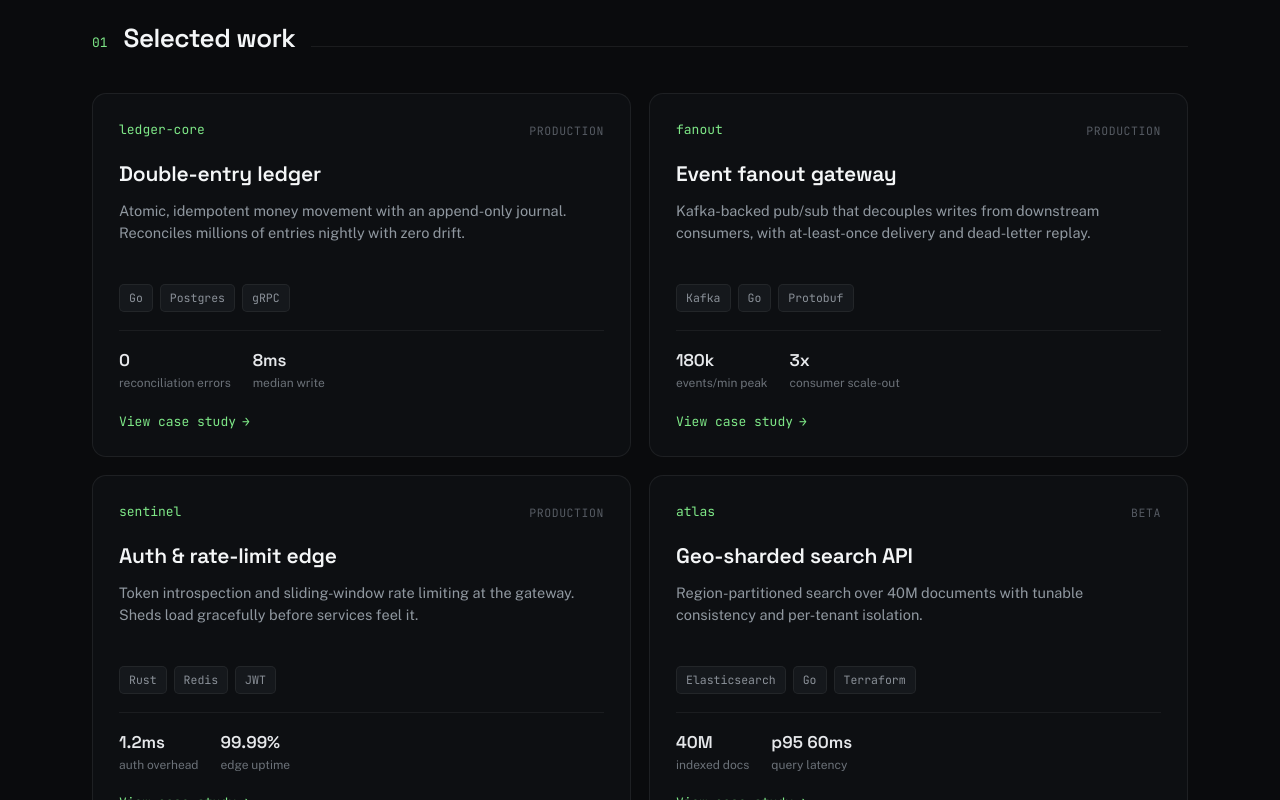
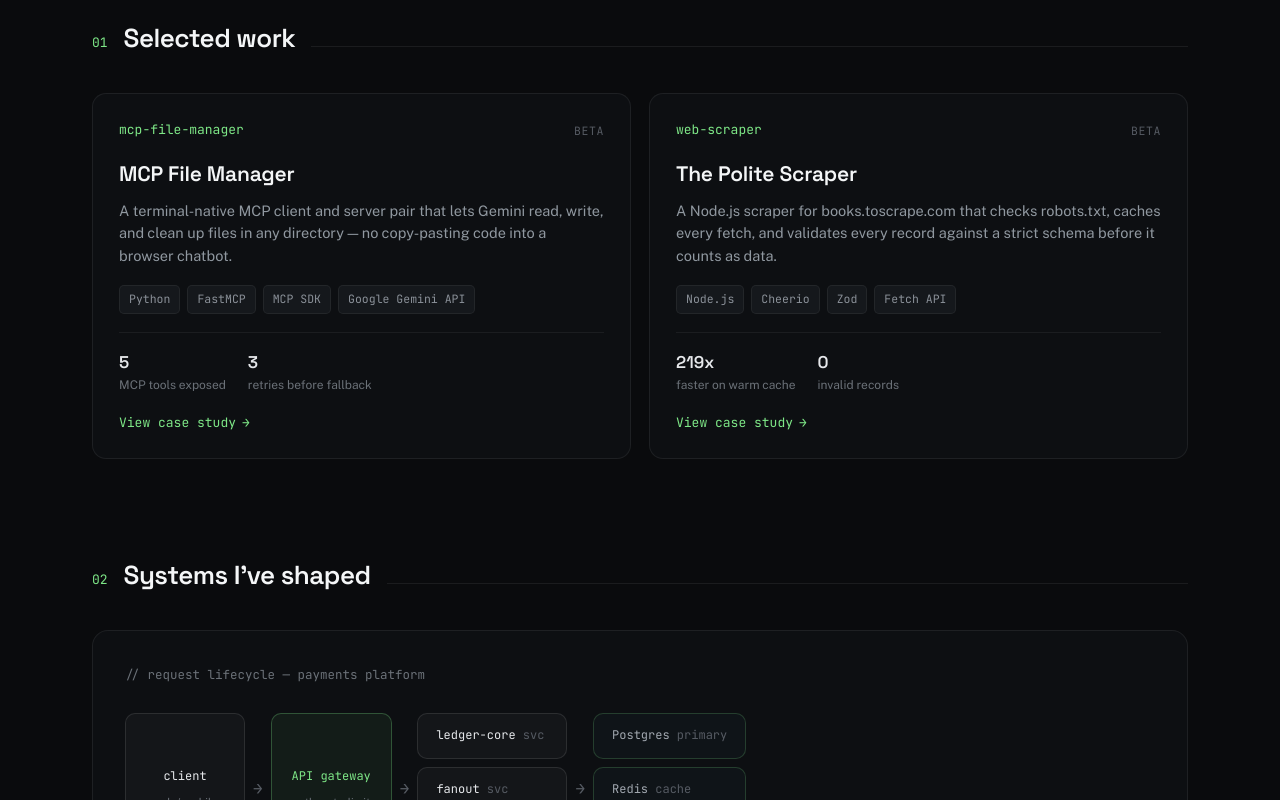
Before and after one commit to elyasbromand/portfolio, a Next.js app: page / in a window 1280 px wide. Shown: the part 1140-1940 px from the top of the page. Built offline with nearby package versions, Linux system fonts and the light colour scheme.

Commit message:
Update Navbar links

```diff
--- a/components/Nav.tsx
+++ b/components/Nav.tsx
@@ -1,13 +1,14 @@
 "use client";
 
 import { useEffect, useState } from "react";
+import Link from "next/link";
 import { fonts } from "@/lib/fonts";
 import styles from "./Nav.module.css";
 
 const links = [
-  { href: "#work", label: "work" },
-  { href: "#systems", label: "systems" },
-  { href: "#stack", label: "stack" },
+  { href: "/#work", label: "work" },
+  { href: "/#systems", label: "systems" },
+  { href: "/#stack", label: "stack" },
 ];
 
 export default function Nav() {
@@ -58,19 +59,19 @@ export default function Nav() {
           style={{ fontFamily: fonts.mono, fontSize: 13 }}
         >
           {links.map((link) => (
-            <a
+            <Link
               key={link.href}
               href={link.href}
               style={{ color: "#8b9199" }}
               onClick={() => setIsOpen(false)}
             >
               {link.label}
-            </a>
+            </Link>
           ))}
         </div>
 
-        <a
-          href="#contact"
+        <Link
+          href="/#contact"
           className={styles.hireMe}
           style={{
             display: "inline-flex",
@@ -85,7 +86,7 @@ export default function Nav() {
           }}
         >
           let&apos;s connect
-        </a>
+        </Link>
 
         <button
           type="button"
--- a/data/portfolio.ts
+++ b/data/portfolio.ts
@@ -3,7 +3,6 @@
 // touching JSX/markup.
 
 import type { CodeSegment } from "./codeSnippet";
-import { codeLines as ledgerTransferSnippet } from "./codeSnippet";
 
 /** A single case-study stat. Stored as a number + suffix so the case
  * study page can count it up, instead of an already-formatted string. */
@@ -62,192 +61,6 @@ export interface Project {
 }
 
 export const projects: Project[] = [
-  {
-    tag: "ledger-core",
-    status: "production",
-    name: "Double-entry ledger",
-    desc: "Atomic, idempotent money movement with an append-only journal. Reconciles millions of entries nightly with zero drift.",
-    stack: ["Go", "Postgres", "gRPC"],
-    m1v: "0",
-    m1l: "reconciliation errors",
-    m2v: "8ms",
-    m2l: "median write",
-
-    github: "https://github.com/elyasbromand/ledger-core",
-    tagline:
-      "A double-entry ledger service that never double-spends, even when clients retry.",
-    problem:
-      "The payments platform needed a single source of truth for money movement across a dozen services, but the existing approach — updating balance columns directly — made retries dangerous and reconciliation a nightly, error-prone chore. A network timeout on a transfer could silently duplicate it, and nobody could say with confidence why two ledgers disagreed.",
-    approach:
-      "I modeled money movement as an append-only journal instead of mutable balances: every transfer is a pair of debit/credit entries written in one transaction, keyed by a client-supplied idempotency key. Replays of the same key are detected before they touch the ledger and return the original result instead of writing again. Balances are derived by summing entries, never stored directly, which makes reconciliation a query instead of a process.",
-    results: [
-      "Zero reconciliation discrepancies since the append-only model shipped, down from a handful every week.",
-      "Median write latency of 8ms even with the extra idempotency check, thanks to a unique index doing the dedup work.",
-      "Retried transfers became a non-event instead of an incident — the same request key always returns the same outcome.",
-    ],
-    stats: [
-      { value: 0, label: "reconciliation errors" },
-      { value: 8, suffix: "ms", label: "median write latency" },
-      { value: 2.4, suffix: "M", label: "entries processed / day" },
-    ],
-    architecture: {
-      caption: "// how a transfer flows through ledger-core",
-      stages: [
-        { nodes: [{ label: "client", sublabel: "payments API" }] },
-        {
-          nodes: [
-            { label: "Ledger service", sublabel: "idempotency check", accent: true },
-          ],
-        },
-        {
-          nodes: [
-            { label: "journal", sublabel: "append-only" },
-            { label: "balances", sublabel: "derived view" },
-          ],
-        },
-        { nodes: [{ label: "Postgres", sublabel: "single writer" }] },
-      ],
-    },
-    codeSnippet: {
-      filename: "transfer.go",
-      lines: ledgerTransferSnippet,
-    },
-  },
-  {
-    tag: "fanout",
-    status: "production",
-    name: "Event fanout gateway",
-    desc: "Kafka-backed pub/sub that decouples writes from downstream consumers, with at-least-once delivery and dead-letter replay.",
-    stack: ["Kafka", "Go", "Protobuf"],
-    m1v: "180k",
-    m1l: "events/min peak",
-    m2v: "3x",
-    m2l: "consumer scale-out",
-
-    github: "https://github.com/elyasbromand/fanout",
-    tagline:
-      "One write, many consumers — without the writing service knowing or caring who's listening.",
-    problem:
-      "Every time a new team wanted to react to a payment event, they added another synchronous call into the write path — another point of failure, another few milliseconds of latency the core service had to absorb for someone else's feature. Deploys were coupled: the ledger team couldn't ship without checking who else was reading its writes.",
-    approach:
-      "I put a Kafka topic between writers and readers and moved responsibility for delivery onto the gateway instead of the caller. Producers publish once and move on; the gateway handles partitioning by account, at-least-once delivery, and a dead-letter topic with replay tooling for consumers that fall behind or crash. Consumer groups scale independently of the write path entirely.",
-    results: [
-      "New consumers can subscribe without a single code change or deploy on the producer side.",
-      "Peaked at 180k events/minute during a promotional spike with no backpressure on writers.",
-      "Consumer group scaled 3x horizontally during that spike with zero coordination with the ledger team.",
-    ],
-    stats: [
-      { value: 180, suffix: "k", label: "events / min, peak" },
-      { value: 3, suffix: "x", label: "consumer scale-out" },
-      { value: 99.95, suffix: "%", decimals: 2, label: "delivery success rate" },
-    ],
-    architecture: {
-      caption: "// one event, many independent consumers",
-      stages: [
-        { nodes: [{ label: "ledger-core", sublabel: "producer" }] },
-        { nodes: [{ label: "fanout gateway", sublabel: "partition + route", accent: true }] },
-        {
-          nodes: [
-            { label: "notify-svc", sublabel: "consumer group" },
-            { label: "analytics-svc", sublabel: "consumer group" },
-            { label: "audit-svc", sublabel: "consumer group" },
-          ],
-        },
-        { nodes: [{ label: "dead-letter topic", sublabel: "replay on demand" }] },
-      ],
-    },
-    terminalLog: [
-      "$ fanoutctl lag --topic transfers.completed",
-      "CONSUMER GROUP     LAG    STATUS",
-      "notify-svc         0      healthy",
-      "analytics-svc      12     healthy",
-      "audit-svc          0      healthy",
-      "$ fanoutctl replay --topic dlq.transfers --since 1h",
-      "replaying 3 messages from dead-letter topic...",
-      "done — 3 delivered, 0 failed",
-    ],
-  },
-  {
-    tag: "sentinel",
-    status: "production",
-    name: "Auth & rate-limit edge",
-    desc: "Token introspection and sliding-window rate limiting at the gateway. Sheds load gracefully before services feel it.",
-    stack: ["Rust", "Redis", "JWT"],
-    m1v: "1.2ms",
-    m1l: "auth overhead",
-    m2v: "99.99%",
-    m2l: "edge uptime",
-
-    github: "https://github.com/elyasbromand/sentinel",
-    tagline:
-      "Every request earns its way past the edge before it costs a backend service anything.",
-    problem:
-      "Auth checks and rate limiting were duplicated across services, each with slightly different rules, which meant a client could get inconsistent answers depending on which service happened to handle a request. Under load, badly-behaved clients could still reach expensive backend paths before anything pushed back.",
-    approach:
-      "I built a single edge layer in Rust that terminates auth and rate limiting before a request reaches any service. Tokens are introspected once and cached; a sliding-window counter in Redis enforces per-client limits with sub-millisecond overhead. Services trust a signed header from the edge instead of re-checking auth themselves.",
-    results: [
-      "Auth overhead of 1.2ms at the edge — cheaper than the round trip it replaced in every downstream service.",
-      "One rate-limiting policy instead of a dozen slightly-different ones scattered across services.",
-      "99.99% edge uptime over the last 12 months, including through two Redis failovers.",
-    ],
-    stats: [
-      { value: 1.2, decimals: 1, suffix: "ms", label: "auth overhead" },
-      { value: 99.99, decimals: 2, suffix: "%", label: "edge uptime" },
-      { value: 12, label: "services simplified" },
-    ],
-    architecture: {
-      caption: "// request lifecycle at the edge",
-      stages: [
-        { nodes: [{ label: "client", sublabel: "web / mobile" }] },
-        { nodes: [{ label: "sentinel", sublabel: "auth + rate limit", accent: true }] },
-        { nodes: [{ label: "Redis", sublabel: "sliding window" }] },
-        { nodes: [{ label: "upstream service", sublabel: "trusts signed header" }] },
-      ],
-    },
-  },
-  {
-    tag: "atlas",
-    status: "beta",
-    name: "Geo-sharded search API",
-    desc: "Region-partitioned search over 40M documents with tunable consistency and per-tenant isolation.",
-    stack: ["Elasticsearch", "Go", "Terraform"],
-    m1v: "40M",
-    m1l: "indexed docs",
-    m2v: "p95 60ms",
-    m2l: "query latency",
-
-    github: "https://github.com/elyasbromand/atlas",
-    tagline:
-      "Search that stays fast and isolated as tenants and regions both grow.",
-    problem:
-      "A single shared search cluster meant one noisy tenant could slow down queries for everyone, and latency crept up as documents grew past what one region's cluster could serve quickly for users on the other side of the world.",
-    approach:
-      "I partitioned the index by region and tenant, with a router in front that directs each query to the right shard set based on the caller's region and consistency requirements. Terraform manages cluster topology per region so adding a new region is a config change, not a manual rebuild.",
-    results: [
-      "40M documents indexed across regions with no cross-tenant slowdowns observed since launch.",
-      "p95 query latency holding at 60ms even as document count has grown quarter over quarter.",
-      "Adding a new region now takes an afternoon instead of a multi-week migration.",
-    ],
-    stats: [
-      { value: 40, suffix: "M", label: "indexed documents" },
-      { value: 60, prefix: "p95 ", suffix: "ms", label: "query latency" },
-      { value: 4, label: "regions live" },
-    ],
-    architecture: {
-      caption: "// a query's path across regions",
-      stages: [
-        { nodes: [{ label: "client", sublabel: "region-aware SDK" }] },
-        { nodes: [{ label: "atlas router", sublabel: "picks shard set", accent: true }] },
-        {
-          nodes: [
-            { label: "shard — us-east", sublabel: "tenant-isolated" },
-            { label: "shard — eu-west", sublabel: "tenant-isolated" },
-          ],
-        },
-        { nodes: [{ label: "merged results", sublabel: "ranked + paginated" }] },
-      ],
-    },
-  },
   {
     tag: "mcp-file-manager",
     status: "beta",
```
